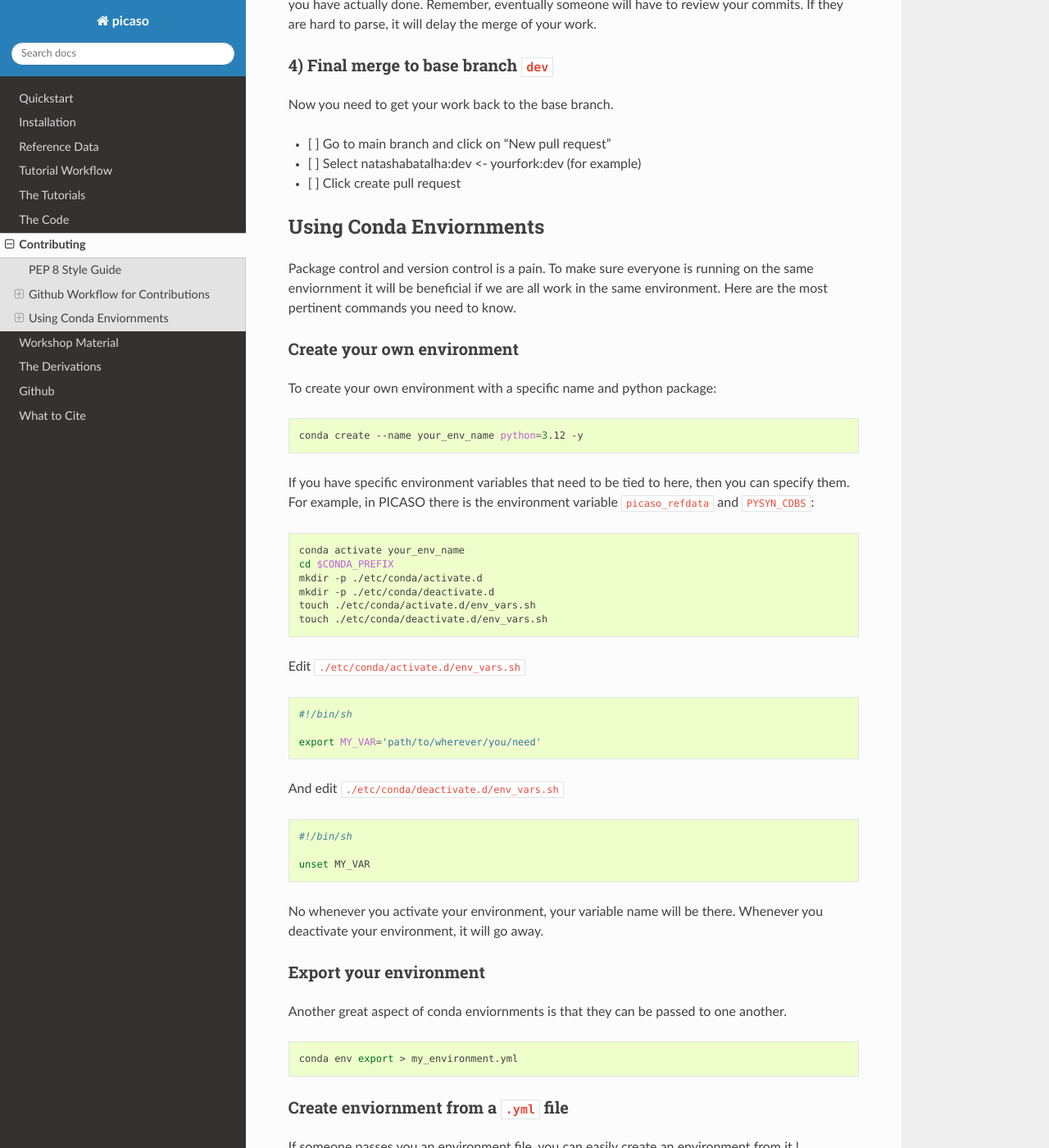
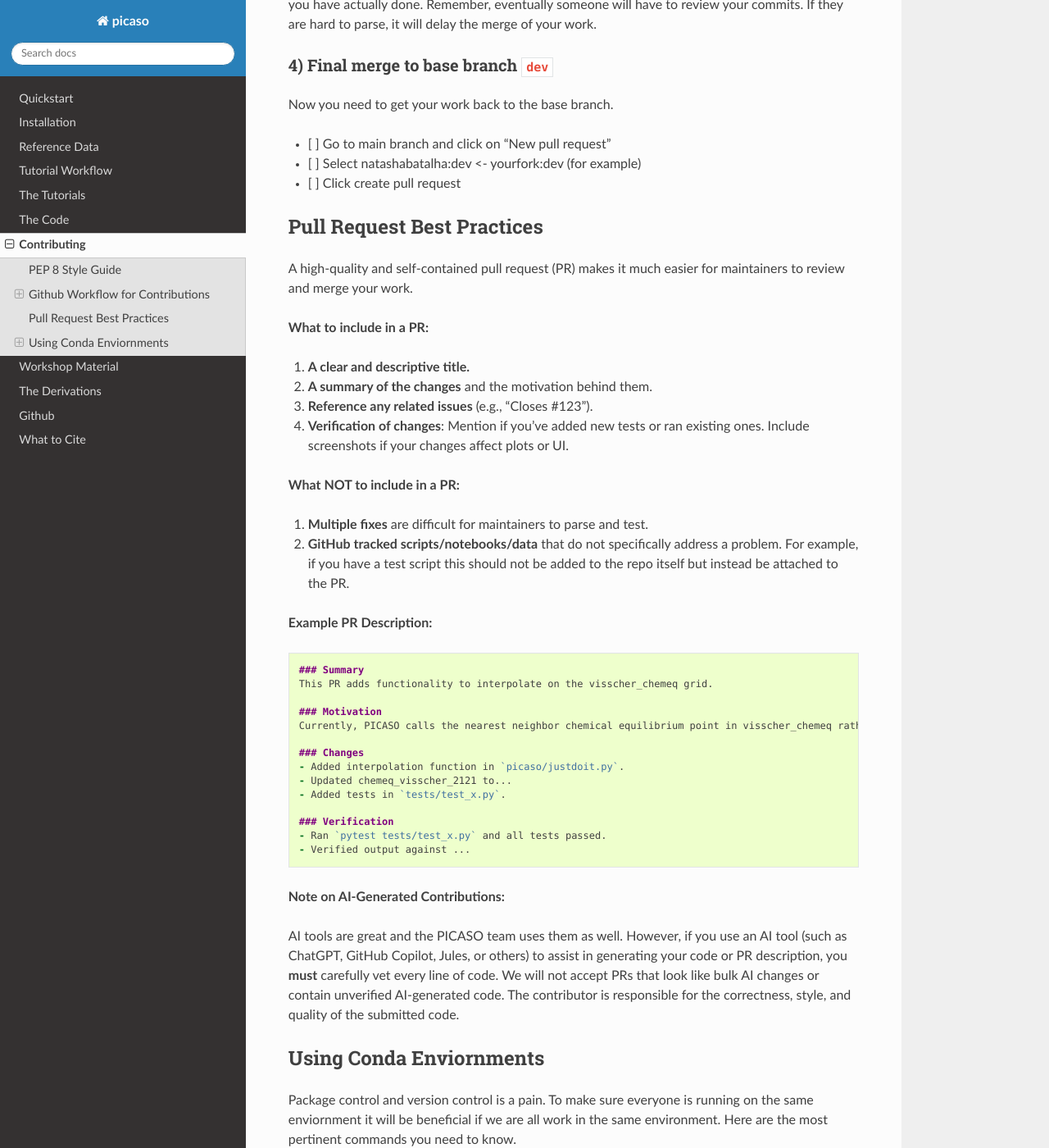
Before and after one commit to natashabatalha/picaso, a Sphinx documentation site: the page built from docs/contribution.rst, in a window 1280 px wide and 1400 px high, scrolled down 3147 px. Shown: the whole window at 82% size. Built offline with Sphinx 7.4.7 and the Read the Docs theme 3.1.0, drawn with Linux system fonts in a browser that asks for light colours; pages that are not in the unit, such as notebooks, are missing from menus; the version number is read from the project's files by our own code; some of the changed text lies outside the part shown.

Commit message:
added docs to contributors guideline

```diff
--- a/docs/contribution.rst
+++ b/docs/contribution.rst
@@ -138,6 +138,47 @@ Now you need to get your work back to the base branch.
 - [ ] Select natashabatalha:dev <- yourfork:dev (for example)
 - [ ] Click create pull request
 
+Pull Request Best Practices
+---------------------------
+
+A high-quality and self-contained pull request (PR) makes it much easier for maintainers to review and merge your work.
+
+**What to include in a PR:**
+
+1. **A clear and descriptive title.**
+2. **A summary of the changes** and the motivation behind them.
+3. **Reference any related issues** (e.g., "Closes #123").
+4. **Verification of changes**: Mention if you've added new tests or ran existing ones. Include screenshots if your changes affect plots or UI.
+
+**What NOT to include in a PR:**
+
+1. **Multiple fixes** are difficult for maintainers to parse and test.
+2. **GitHub tracked scripts/notebooks/data** that do not specifically address a problem. For example, if you have a test script this should not be added to the repo itself but instead be attached to the PR.
+
+**Example PR Description:**
+
+.. code-block:: markdown
+
+   ### Summary
+   This PR adds functionality to interpolate on the visscher_chemeq grid.
+
+   ### Motivation
+   Currently, PICASO calls the nearest neighbor chemical equilibrium point in visscher_chemeq rather than interpolating.
+
+   ### Changes
+   - Added interpolation function in `picaso/justdoit.py`.
+   - Updated chemeq_visscher_2121 to...
+   - Added tests in `tests/test_x.py`.
+
+   ### Verification
+   - Ran `pytest tests/test_x.py` and all tests passed.
+   - Verified output against ...
+
+**Note on AI-Generated Contributions:**
+
+AI tools are great and the PICASO team uses them as well. However, if you use an AI tool (such as ChatGPT, GitHub Copilot, Jules, or others) to assist in generating your code or PR description, you **must** carefully vet every line of code. We will not accept PRs that look like bulk AI changes or contain unverified AI-generated code. The contributor is responsible for the correctness, style, and quality of the submitted code.
+
+
 Using Conda Enviornments
 ------------------------
 
@@ -149,7 +190,7 @@ To create your own environment with a specific name and python package:
 
 .. code-block:: bash
 
-	conda create --name your_env_name python=3.12 -y
+	conda create --name your_env_name python=3.13 -y
 
 
 If you have specific environment variables that need to be tied to here, then you can specify them. For example, in PICASO there is the environment variable ``picaso_refdata`` and ``PYSYN_CDBS``:
```
Also changed, not shown: other parts of docs/contribution.rst (+2 -2 lines).
